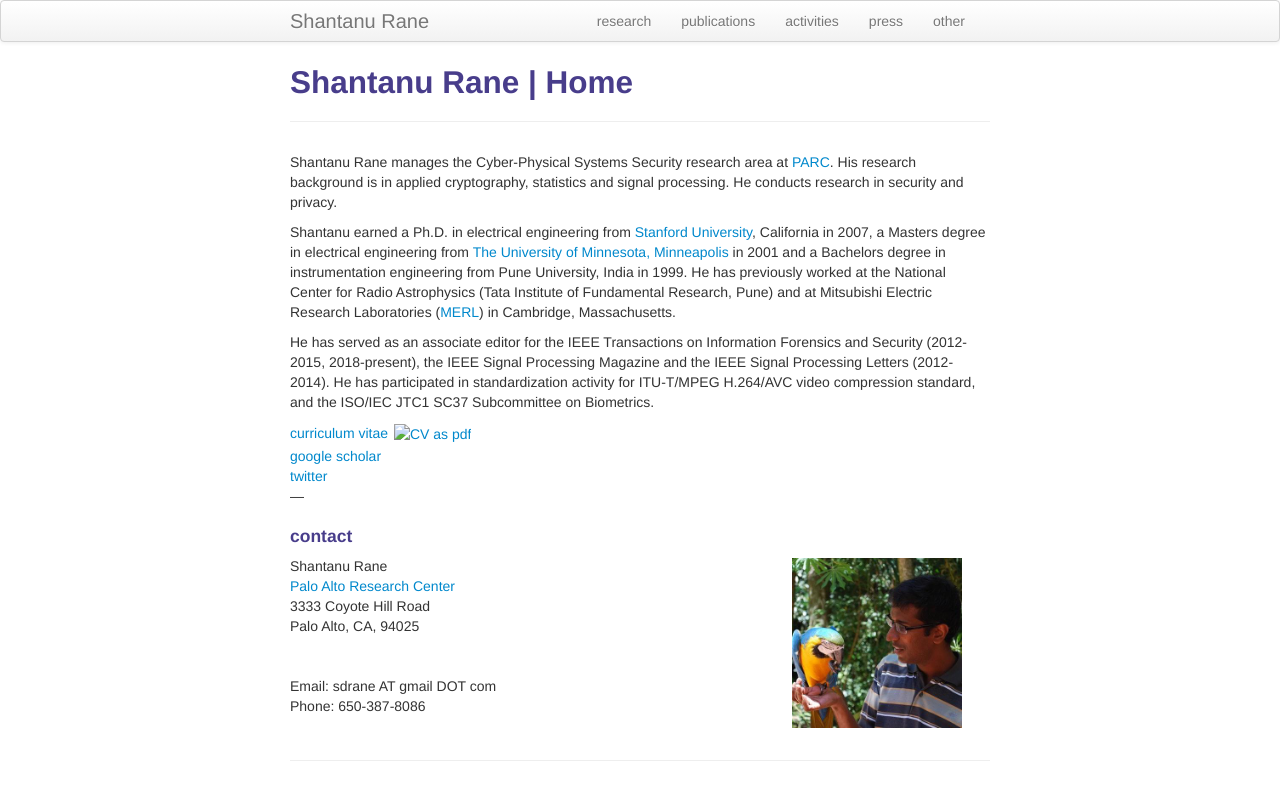
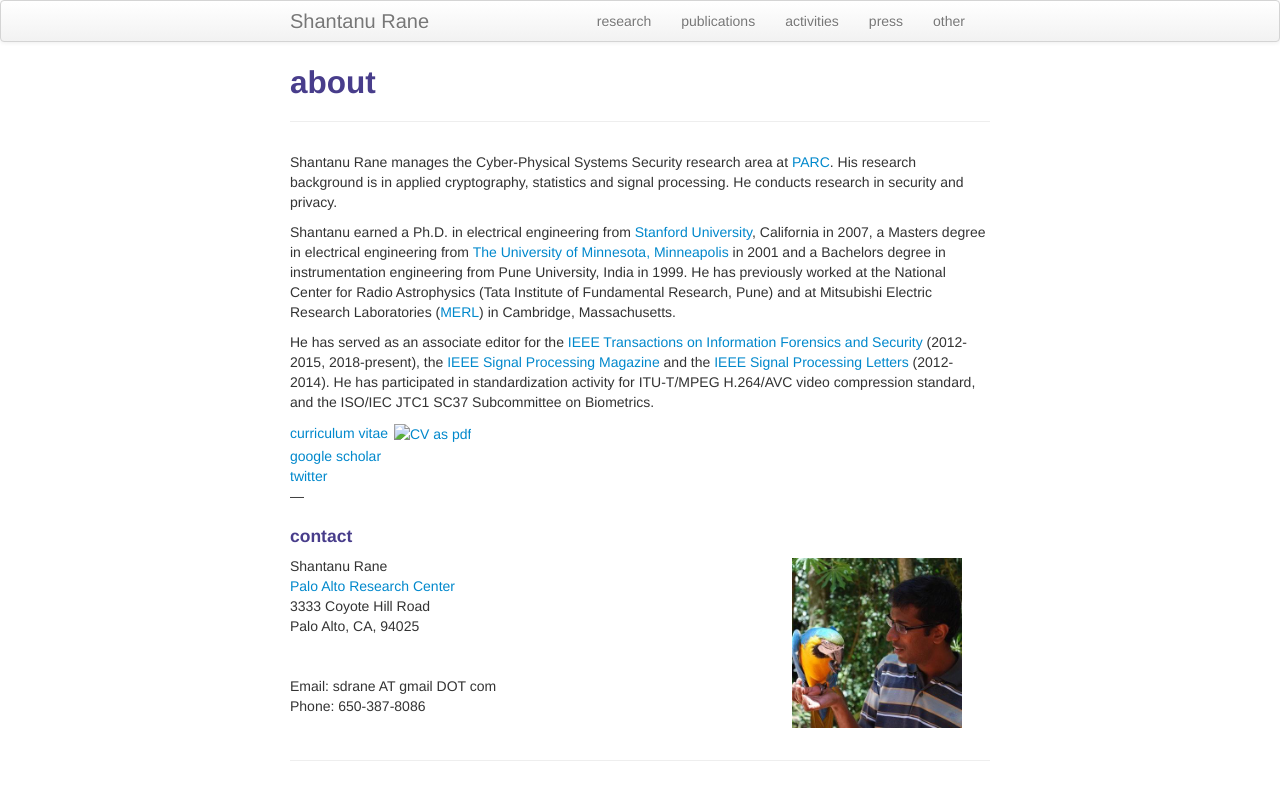
Before and after one commit to shantanudrane/shantanudrane.github.io, a Jekyll site: the page built from index.md, in a window 1280 px wide. Shown: the top 800 px of the page. Built offline with Jekyll 4.4.1, drawn with Linux system fonts in a browser that asks for light colours; part of the change alters nothing that is shown.

Commit message:
Added links to journals

```diff
--- a/index.md
+++ b/index.md
@@ -1,6 +1,6 @@
 ---
 layout: page
-title: Shantanu Rane | Home
+title: about
 description: Shantanu Rane is a researcher in security and privacy at the Palo Alto Research Center.
 ---
 
@@ -18,9 +18,11 @@ Institute of Fundamental Research, Pune) and at Mitsubishi Electric Research
 Laboratories ([MERL](http://www.merl.com)) in Cambridge, Massachusetts.
 
 He has served as an associate editor for
-the IEEE Transactions on Information Forensics and Security (2012-2015,
-2018-present), the IEEE Signal Processing Magazine and the IEEE Signal
-Processing Letters (2012-2014). He has participated in standardization activity
+the [IEEE Transactions on Information Forensics and
+Security](https://signalprocessingsociety.org/publications-resources/ieee-transactions-information-forensics-and-security) (2012-2015,
+2018-present), the [IEEE Signal Processing
+Magazine](https://signalprocessingsociety.org/publications-resources/ieee-signal-processing-magazine) and the [IEEE Signal
+Processing Letters](https://signalprocessingsociety.org/publications-resources/ieee-signal-processing-letters/ieee-signal-processing-letters) (2012-2014). He has participated in standardization activity
 for ITU-T/MPEG H.264/AVC video compression standard, and the ISO/IEC JTC1
 SC37 Subcommittee on Biometrics.
 
```
